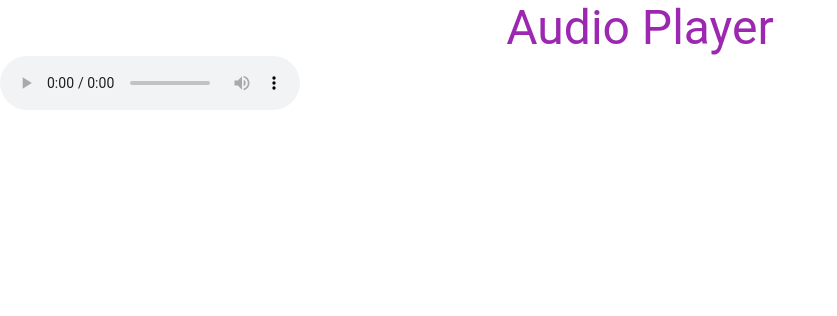
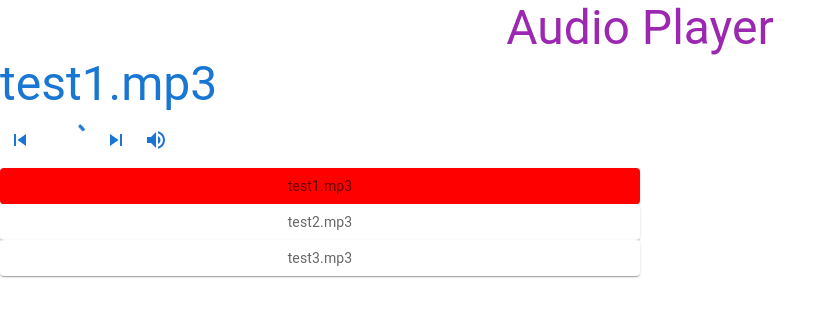
Before and after one commit to hmetkel-ontic/react-without-cra, a React app: page / in a window 1280 px wide. Shown: the top 316 px of the page, without its empty margins (0-837 px from the left). Built offline with nearby package versions, Linux system fonts and the light colour scheme.

Commit message:
volume control setup done

```diff
--- a/src/App.tsx
+++ b/src/App.tsx
@@ -1,27 +1,76 @@
-import React, { useState } from "react";
-import CssBaseline from "@mui/material/CssBaseline";
+import React, { useState, useEffect } from "react";
+
+import { Stack, CssBaseline, Paper } from "@mui/material";
 
 import AudioPlayer from "./Components/AudioPlayer";
 
+const PATH_TO_AUDIO_DIR = "/assets/audio/";
+
+const audios = ["test1.mp3", "test2.mp3", "test3.mp3"];
+
+import { styled } from "@mui/material/styles";
+
+const Item = styled(Paper)(({ theme }) => ({
+  backgroundColor: theme.palette.mode === "dark" ? "#1A2027" : "#fff",
+  ...theme.typography.body2,
+  padding: theme.spacing(1),
+  textAlign: "center",
+  color: theme.palette.text.secondary,
+}));
+
 const App = () => {
-  const [currentSong, setCurrentSong] = useState({
-    src: "/assets/audio/test1.mp3",
-  });
-  // const [newCurrentSong, setNewCurrentSong] = useState();
-  // React.useEffect (()=> {
-  //   setCurrentSong(new currentSong())
-  // }, [])
+  const [currentAudioIndex, setCurrentAudioIndex] = useState<number>(0); // remember to update this to -1 later
+  const [currentAudio, setCurrentAudio] = useState<{
+    [key: string]: string;
+  } | null>(null);
+
+  useEffect(() => {
+    if (currentAudioIndex == -1) return;
+
+    setCurrentAudio({
+      title: audios[currentAudioIndex],
+      src: getPathToAudio(audios[currentAudioIndex]),
+    });
+    console.log(
+      "currentAudio->",
+      currentAudio,
+      "currentAudioIndex->",
+      currentAudioIndex
+    );
+  }, [currentAudioIndex]);
+
+  function getPathToAudio(audio: string): string {
+    return PATH_TO_AUDIO_DIR + audio;
+  }
 
   return (
     <>
       <CssBaseline enableColorScheme />
       <AudioPlayer
-        currentSong={currentSong.src}
-        songCount={3}
-        songIndex={0}
-        onNext={() => {}}
-        onPrev={() => {}}
+        currentAudio={currentAudio}
+        currentAudioIndex={currentAudioIndex}
+        onNext={() => setCurrentAudioIndex((index) => index + 1)}
+        onPrev={() => setCurrentAudioIndex((index) => index - 1)}
       />
+
+      <Stack
+        sx={{
+          width: "50%",
+        }}
+      >
+        {audios.map((audio, index) => {
+          return (
+            <Item
+              key={index}
+              sx={{
+                backgroundColor: index === currentAudioIndex ? "red" : "",
+              }}
+            >
+              {audio}
+            </Item>
+          );
+        })}
+      </Stack>
     </>
   );
 };
--- a/src/Components/AudioPlayer.tsx
+++ b/src/Components/AudioPlayer.tsx
@@ -1,31 +1,118 @@
-import React from "react";
+import React, { useRef, useState } from "react";
 
-import { Typography } from "@mui/material";
+import { Typography, IconButton, CircularProgress } from "@mui/material";
 
-type AudioPlayerProps = {
-  currentSong?: string;
-  songCount: number;
-  songIndex: number;
+import {
+  PlayCircle,
+  PauseCircle,
+  VolumeOff,
+  VolumeUp,
+  SkipPrevious,
+  SkipNext,
+} from "@mui/icons-material";
+
+import VolumeInput from "./VolumeInput";
+
+interface AudioPlayerProps {
+  currentAudio: {
+    [k: string]: string;
+  } | null;
+  currentAudioIndex: number;
   onNext: () => void;
   onPrev: () => void;
-};
+}
 // keep this audio player accessible also
 
 const AudioPlayer = ({
-  currentSong,
-  songCount,
-  songIndex,
+  currentAudio,
+  currentAudioIndex,
   onNext,
   onPrev,
 }: AudioPlayerProps) => {
+  const audioRef = useRef<HTMLAudioElement | null>(null);
+
+  const [duration, setDuration] = useState<number>(0);
+  const [isReady, setIsReady] = useState<boolean>(false);
+  const [isPlaying, setIsPlaying] = useState<boolean>(false);
+  const [volume, setVolume] = useState<number>(0.2);
+
+  const prevVolume = useRef<number>(volume);
+
+  function handleVolumeChange(volumeValue: number) {
+    debugger;
+    prevVolume.current = volume;
+    audioRef.current!.volume = volumeValue;
+    setVolume(volumeValue);
+  }
+
+  function togglePlayPause() {
+    isPlaying ? audioRef.current?.pause() : audioRef.current?.play();
+    setIsPlaying((state) => !state);
+  }
+
+  function toggleMuteUnmute() {
+    if (volume === 0) {
+      handleVolumeChange(prevVolume.current);
+    } else {
+      handleVolumeChange(0);
+    }
+  }
+
   return (
     <>
       <Typography variant="h3" component="h1" color="secondary" align="center">
         Audio Player
       </Typography>
-      {currentSong && (
-        <audio preload="metadata" controls src={currentSong}></audio>
+      {currentAudio && (
+        <audio
+          ref={audioRef}
+          preload="metadata"
+          onDurationChange={(evt) => setDuration(evt.currentTarget.duration)}
+          onCanPlay={(evt) => {
+            evt.currentTarget.volume = volume;
+            setIsReady(true);
+          }}
+          onPlaying={() => setIsPlaying(true)}
+          onPause={() => setIsPlaying(false)}
+        >
+          <source type="audio/mpeg" src={currentAudio.src} />
+        </audio>
       )}
+
+      <Typography variant="h3" component="h2" color="primary">
+        {currentAudio?.title ?? "Selet a song"}
+      </Typography>
+      <IconButton disabled={!isReady} onClick={onPrev}>
+        <SkipPrevious color="primary" />
+      </IconButton>
+      <IconButton
+        disabled={!isReady}
+        onClick={togglePlayPause}
+        aria-label={isPlaying ? "Pause" : "Play"}
+      >
+        {!isReady && currentAudio ? (
+          <CircularProgress />
+        ) : isPlaying ? (
+          <PauseCircle color="primary" />
+        ) : (
+          <PlayCircle color="primary" />
+        )}
+      </IconButton>
+      <IconButton disabled={!isReady} onClick={onNext}>
+        <SkipNext color="primary" />
+      </IconButton>
+
+      {isReady && (
+        <VolumeInput volume={volume} onVolumeChange={handleVolumeChange} />
+      )}
+
+      <IconButton
+        disabled={!isReady}
+        onClick={toggleMuteUnmute}
+        aria-label={!volume ? "Unmute" : "Mute"}
+      >
+        {!volume ? <VolumeOff /> : <VolumeUp color="primary" />}
+      </IconButton>
     </>
   );
 };
--- /dev/null
+++ b/src/Components/VolumeInput.tsx
@@ -0,0 +1,24 @@
+import React from "react";
+
+interface VolumeInputProps {
+  volume: number;
+  onVolumeChange: (volume: number) => void;
+}
+
+export default function VolumeInput({
+  volume,
+  onVolumeChange,
+}: VolumeInputProps) {
+  return (
+    <input
+      aria-label="Volume"
+      name="volume"
+      type="range"
+      min={0}
+      max={1}
+      step={0.01}
+      value={volume}
+      onChange={(evt) => onVolumeChange(evt.currentTarget.valueAsNumber)}
+    />
+  );
+}
```
